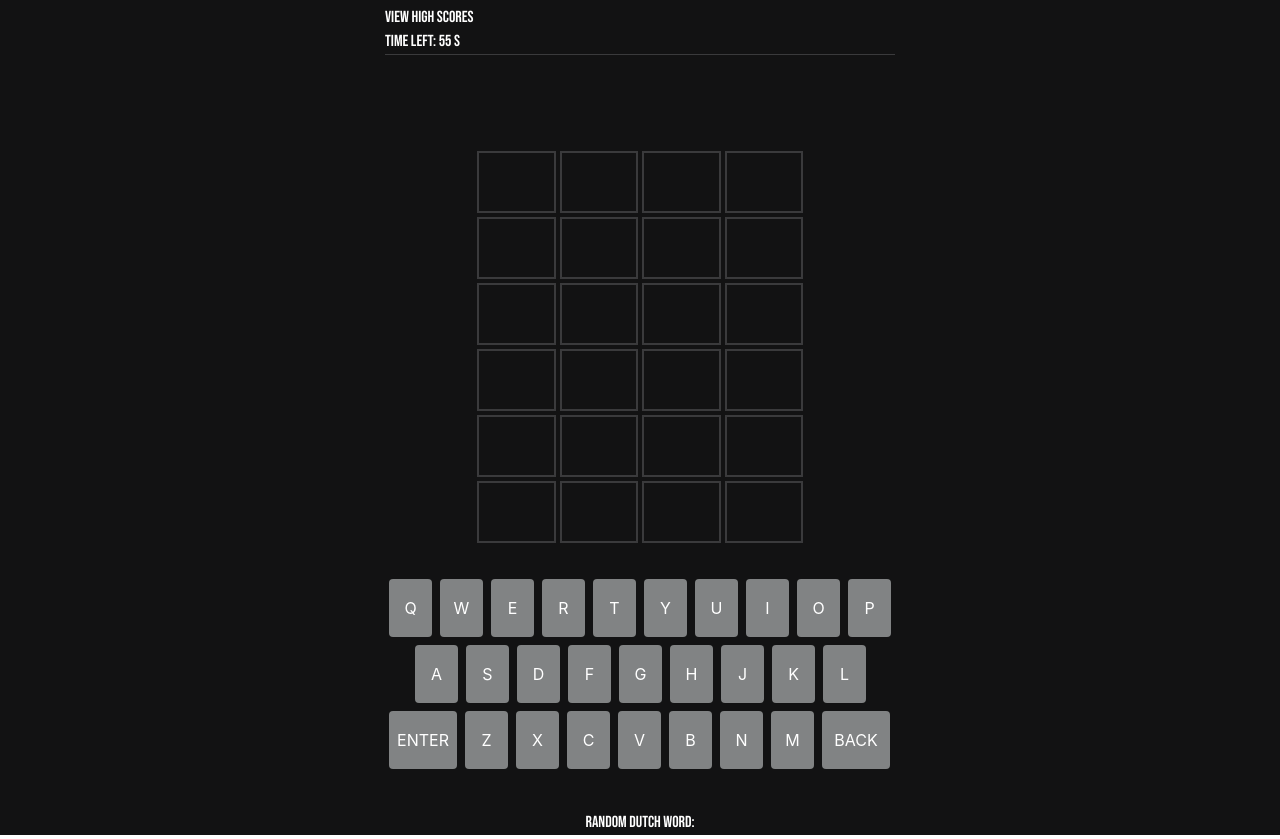
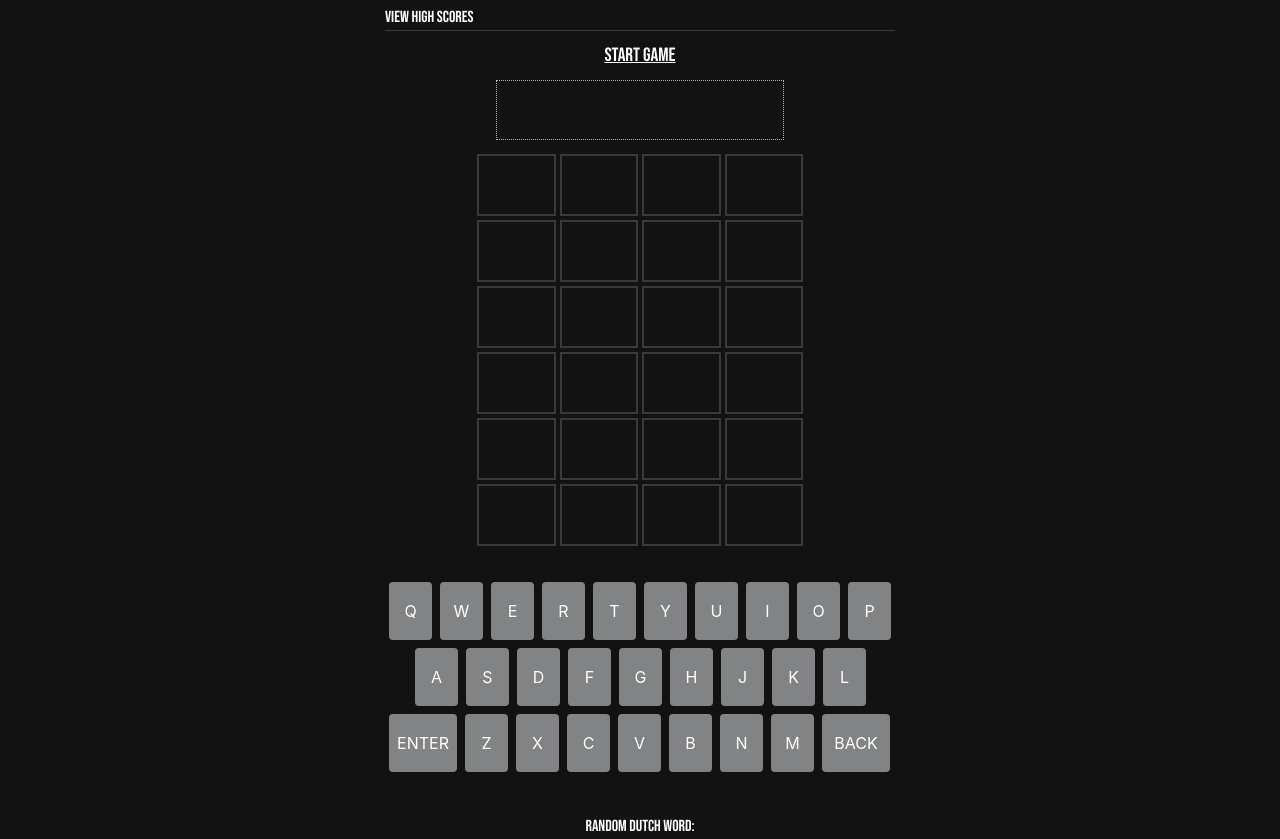
Before and after one commit to sagirikenaga/project-1, a plain HTML site: page index.html in a window 1280 px wide. Shown: the part 66-905 px from the top of the page. Drawn offline with nearby package versions, Linux system fonts and the light colour scheme; no server answers.

Commit message:
added timer start button and added some deco

```diff
--- a/assets/css/style.css
+++ b/assets/css/style.css
@@ -136,7 +136,8 @@ body {
 }
 
 #highscore,
-#src-btn {
+#src-btn,
+#start-btn {
   background-color:#121213;
   font:white;
   border:none;
@@ -146,6 +147,10 @@ body {
 
 button#highscore:hover {
   color: grey;
+  cursor:pointer;
+}
+
+button#start-btn:hover {
   cursor:pointer;
 }
 
@@ -159,8 +164,12 @@ button#src-btn:hover {
 
 /* Messages */
 .message-container {
-  height: 30px;
-  margin-bottom: 5%;
+  height: 60px;
+  width: 22.5vw;
+  margin-top:1%;
+  margin-bottom: 1%;
+  border: dotted 1px rgb(183, 181, 181);
+
 }
 
 .message-container p {
@@ -190,3 +199,10 @@ footer {
   padding-top:3%;
   text-align:center;
 }
+
+#start-btn {
+  padding-top:1%;
+  text-align:right;
+  font-size:larger;
+  text-decoration-line: underline;
+}
--- a/assets/js/script.js
+++ b/assets/js/script.js
@@ -152,7 +152,6 @@ const addColourToKey = (keyLetter, colour) => {
     const key = document.getElementById(keyLetter)
     key.classList.add(colour)
 }
-
 // Flips tiles while generating colour overlay for correct, wrong, and misplaced letters.
 const flipTile = () => {
     const rowTiles = document.querySelector('#guessRow-' + currentRow).childNodes
@@ -200,7 +199,9 @@ modalCloseEl.addEventListener ('click',function() {
   timeModalEl.style.display="none";
 });
 
-function setTime() {
+var startBtnEl = document.querySelector("#start-btn");
+
+startBtnEl.addEventListener('click', function() {
     var timerInterval = setInterval(function() {
       secondsLeft--;
       timeEl.textContent = "Time left: " + secondsLeft + " s";
@@ -212,9 +213,8 @@ function setTime() {
       };
 
     }, 1000);
-  };
+  });
 
- setTime();
 
  // High Score modal
 
@@ -229,6 +229,26 @@ function setTime() {
 scoreCloseEl.addEventListener('click',function() {
   scoreModalEl.style.display="none";
 });
+
+var scoresList = document.querySelector("#scores-list")
+
+var winCount = 0;
+var lossCount = 0;
+function storeScores() {
+    //do we have to clear the previous score? idk
+    if (isGameOver === true) {
+        win
+    }
+
+
+}
+
+
+
+
+
+
+
 
 // random word API
 
--- a/index.html
+++ b/index.html
@@ -21,7 +21,7 @@
             <nav>
                 <button id="highscore" class="has-text-left-desktop">View High Scores</button>
                     <div id="highscore-modal">
-                        <p></p>
+                        <ol type="1" id="scores-list"></ol>
                         <span class="score-modal-close">X</span>
                     </div>
                 <p id="timer" class="has-text-left-desktop"></p>
@@ -31,6 +31,7 @@
                     </div>
             </nav>
         </div>
+        <button id="start-btn" class="has-text-right">START GAME</button>
         <div class="message-container"></div>
         <div class="tile-container"></div>
         <div class="key-container"></div>
```
